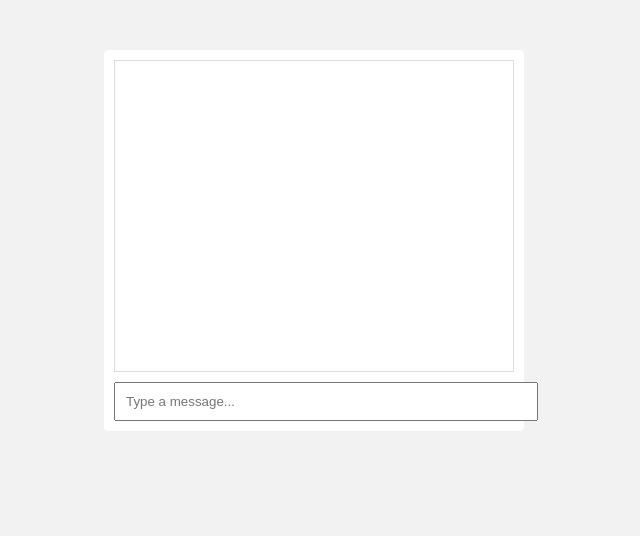
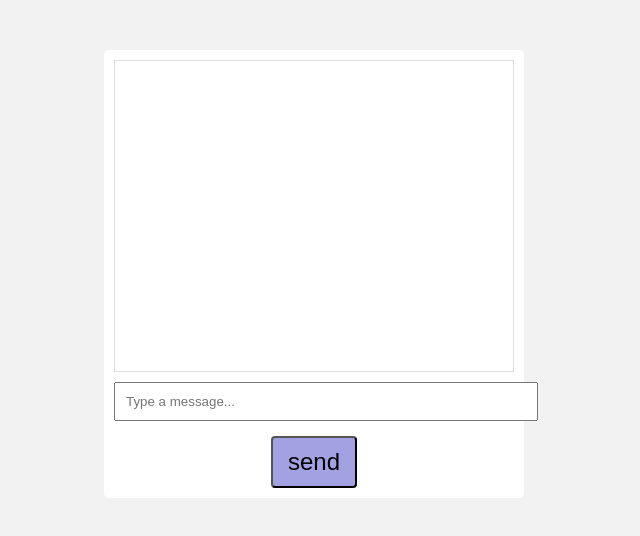
Before and after one commit to dakshcodez/chat-app, a website: page public/index.html in a window 1280 px wide. Shown: the whole page, without its empty margins (326-966 px from the left). Drawn offline with Linux system fonts and the light colour scheme.

Commit message:
added a send button and made it functional

```diff
--- a/public/index.html
+++ b/public/index.html
@@ -10,6 +10,7 @@
   <div id="chat-container">
     <div id="messages"></div>
     <input type="text" id="input" placeholder="Type a message..." autocomplete="off" />
+    <button type="button" id="sendButton" onclick="sendMessage()">send</button>
   </div>
   <script src="script.js"></script>
 </body>
--- a/public/script.js
+++ b/public/script.js
@@ -2,6 +2,7 @@ const ws = new WebSocket(`wss://${window.location.host}`);
 
 const messages = document.getElementById('messages');
 const input = document.getElementById('input');
+const sendButton = document.getElementById('sendButton');
 
 ws.onmessage = (event) => {
     const msg = document.createElement('div');
@@ -16,3 +17,8 @@ input.addEventListener('keypress', (e) => {
         input.value = '';
     }
 });
+
+function sendMessage(){
+    ws.send(input.value);
+    input.value = '';
+}
--- a/public/style.css
+++ b/public/style.css
@@ -23,3 +23,13 @@ body {
   width: 100%;
   padding: 10px;
 }
+
+#sendButton{
+  display: block;
+  margin: 15px auto 0 auto;
+  background-color: rgb(162, 162, 227);
+  font-size: 1.5em;
+  padding: 10px 15px;
+  cursor: pointer;
+  border-radius: 4px;
+}
```
